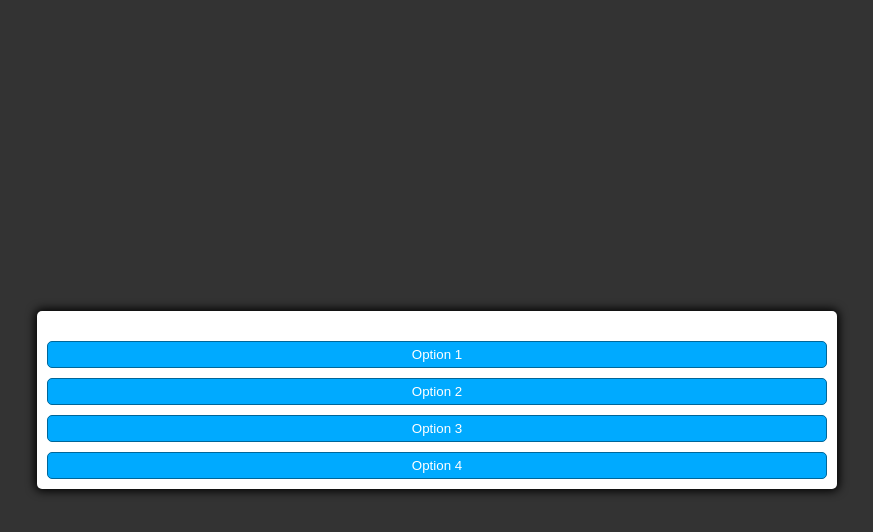
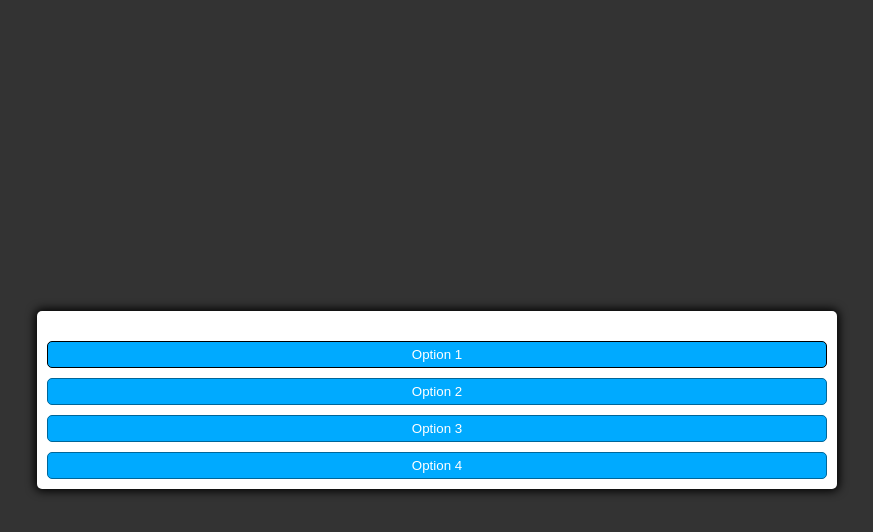
Before and after one commit to acmuckian/Milestone-Project-2, a plain HTML site: page index.html in a window 1280 px wide. In both pictures the pointer is over the button "Option 1". Shown: the whole page, without its empty margins (203-1076 px from the left). Drawn offline with Linux system fonts and the light colour scheme.

Commit message:
'amended css'

```diff
--- a/styles.css
+++ b/styles.css
@@ -35,6 +35,6 @@
     color: white;
     outline: none;
 }
-btn:hover {
+.btn:hover {
     border-color: black;
 }
```
